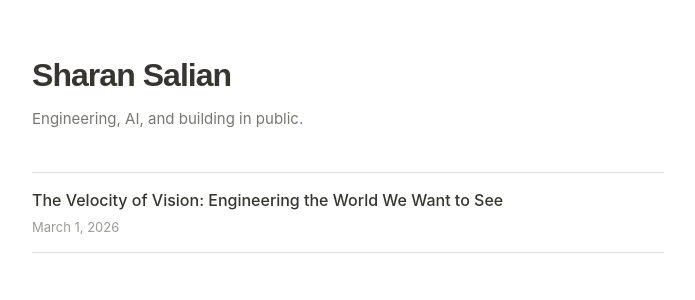
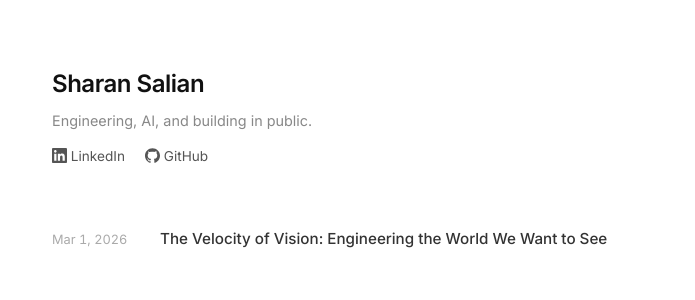
Before and after one commit to sharansalian/sharansalian.github.io, a Jekyll site: the page built from index.html, in a window 1280 px wide. Shown: the top 300 px of the page, without its empty margins (292-987 px from the left). Built offline with Jekyll 4.4.1, drawn with Linux system fonts in a browser that asks for light colours; some web fonts are replaced.

Commit message:
Update index.html from sharan-os-core

```diff
--- a/index.html
+++ b/index.html
@@ -9,43 +9,81 @@
   <title>Sharan Salian</title>
   <link rel="preconnect" href="https://fonts.googleapis.com" />
   <link rel="preconnect" href="https://fonts.gstatic.com" crossorigin />
-  <link href="https://fonts.googleapis.com/css2?family=Google+Sans:wght@400;500;700&family=Google+Sans+Text:wght@400;500;700&display=swap" rel="stylesheet" />
+  <link href="https://fonts.googleapis.com/css2?family=Inter:wght@400;500;600&display=swap" rel="stylesheet" />
   <style>
     *, *::before, *::after { box-sizing: border-box; margin: 0; padding: 0; }
     body {
-      font-family: 'Google Sans Text', 'Google Sans', -apple-system, sans-serif;
-      background: #fff; color: #37352f; line-height: 1.7;
+      font-family: 'Inter', -apple-system, BlinkMacSystemFont, 'Segoe UI', sans-serif;
+      background: #fff; color: #333; line-height: 1.7;
       -webkit-font-smoothing: antialiased;
     }
-    .container { max-width: 680px; margin: 0 auto; padding: 3rem 1.5rem; }
-    h1 {
-      font-family: 'Google Sans', sans-serif;
-      font-size: 2rem; font-weight: 700; letter-spacing: -0.03em;
-      margin-bottom: 0.25rem;
+    .container { max-width: 640px; margin: 0 auto; padding: 4rem 1.5rem 3rem; }
+
+    /* Header */
+    .header { margin-bottom: 3rem; }
+    .header h1 {
+      font-size: 1.5rem; font-weight: 600; color: #111;
+      letter-spacing: -0.02em; margin-bottom: 0.25rem;
     }
-    .subtitle { color: #787774; font-size: 0.9375rem; margin-bottom: 2.5rem; }
+    .header .tagline {
+      color: #888; font-size: 0.9rem; margin-bottom: 0.75rem;
+    }
+    .header nav {
+      display: flex; align-items: center; gap: 1.25rem;
+      font-size: 0.85rem;
+    }
+    .header nav a {
+      color: #555; text-decoration: none;
+      transition: color 0.15s;
+    }
+    .header nav a:hover { color: #111; }
+    .header nav a svg {
+      width: 15px; height: 15px; fill: currentColor;
+      vertical-align: -2px;
+    }
+
+    /* Posts */
     .posts { list-style: none; }
-    .posts li { padding: 0.875rem 0; border-bottom: 1px solid #e3e2de; }
-    .posts li:first-child { border-top: 1px solid #e3e2de; }
+    .posts li {
+      display: flex; align-items: baseline; gap: 1.25rem;
+      padding: 0.625rem 0;
+    }
+    .posts .date {
+      font-size: 0.8rem; color: #aaa; white-space: nowrap;
+      font-variant-numeric: tabular-nums;
+      min-width: 5.5rem;
+    }
     .posts a {
-      text-decoration: none; color: #37352f; font-weight: 500;
-      font-size: 1rem; display: block; transition: color 0.15s;
+      text-decoration: none; color: #333; font-size: 0.95rem;
+      font-weight: 450; transition: color 0.15s;
     }
-    .posts a:hover { color: #2eaadc; }
-    .posts .date { font-size: 0.8125rem; color: #9b9a97; margin-top: 0.125rem; }
-    .empty { color: #9b9a97; font-size: 0.9375rem; }
+    .posts a:hover { color: #0969da; }
+    .empty { color: #aaa; font-size: 0.9rem; }
   </style>
 </head>
 <body>
   <div class="container">
-    <h1>Sharan Salian</h1>
-    <p class="subtitle">Engineering, AI, and building in public.</p>
+    <div class="header">
+      <h1>Sharan Salian</h1>
+      <p class="tagline">Engineering, AI, and building in public.</p>
+      <nav>
+        <a href="https://www.linkedin.com/in/sharan-salian/" target="_blank" rel="noopener" title="LinkedIn">
+          <svg viewBox="0 0 24 24"><path d="M20.447 20.452h-3.554v-5.569c0-1.328-.027-3.037-1.852-3.037-1.853 0-2.136 1.445-2.136 2.939v5.667H9.351V9h3.414v1.561h.046c.477-.9 1.637-1.85 3.37-1.85 3.601 0 4.267 2.37 4.267 5.455v6.286zM5.337 7.433c-1.144 0-2.063-.926-2.063-2.065 0-1.138.92-2.063 2.063-2.063 1.14 0 2.064.925 2.064 2.063 0 1.139-.925 2.065-2.064 2.065zm1.782 13.019H3.555V9h3.564v11.452zM22.225 0H1.771C.792 0 0 .774 0 1.729v20.542C0 23.227.792 24 1.771 24h20.451C23.2 24 24 23.227 24 22.271V1.729C24 .774 23.2 0 22.222 0h.003z"/></svg>
+          LinkedIn
+        </a>
+        <a href="https://github.com/sharansalian" target="_blank" rel="noopener" title="GitHub">
+          <svg viewBox="0 0 24 24"><path d="M12 .297c-6.63 0-12 5.373-12 12 0 5.303 3.438 9.8 8.205 11.385.6.113.82-.258.82-.577 0-.285-.01-1.04-.015-2.04-3.338.724-4.042-1.61-4.042-1.61C4.422 18.07 3.633 17.7 3.633 17.7c-1.087-.744.084-.729.084-.729 1.205.084 1.838 1.236 1.838 1.236 1.07 1.835 2.809 1.305 3.495.998.108-.776.417-1.305.76-1.605-2.665-.3-5.466-1.332-5.466-5.93 0-1.31.465-2.38 1.235-3.22-.135-.303-.54-1.523.105-3.176 0 0 1.005-.322 3.3 1.23.96-.267 1.98-.399 3-.405 1.02.006 2.04.138 3 .405 2.28-1.552 3.285-1.23 3.285-1.23.645 1.653.24 2.873.12 3.176.765.84 1.23 1.91 1.23 3.22 0 4.61-2.805 5.625-5.475 5.92.42.36.81 1.096.81 2.22 0 1.606-.015 2.896-.015 3.286 0 .315.21.69.825.57C20.565 22.092 24 17.592 24 12.297c0-6.627-5.373-12-12-12"/></svg>
+          GitHub
+        </a>
+      </nav>
+    </div>
+
     {% if site.posts.size > 0 %}
     <ul class="posts">
       {% for post in site.posts %}
       <li>
+        <span class="date">{{ post.date | date: "%b %-d, %Y" }}</span>
         <a href="{{ post.url }}">{{ post.title }}</a>
-        <div class="date">{{ post.date | date: "%B %-d, %Y" }}</div>
       </li>
       {% endfor %}
     </ul>
```
